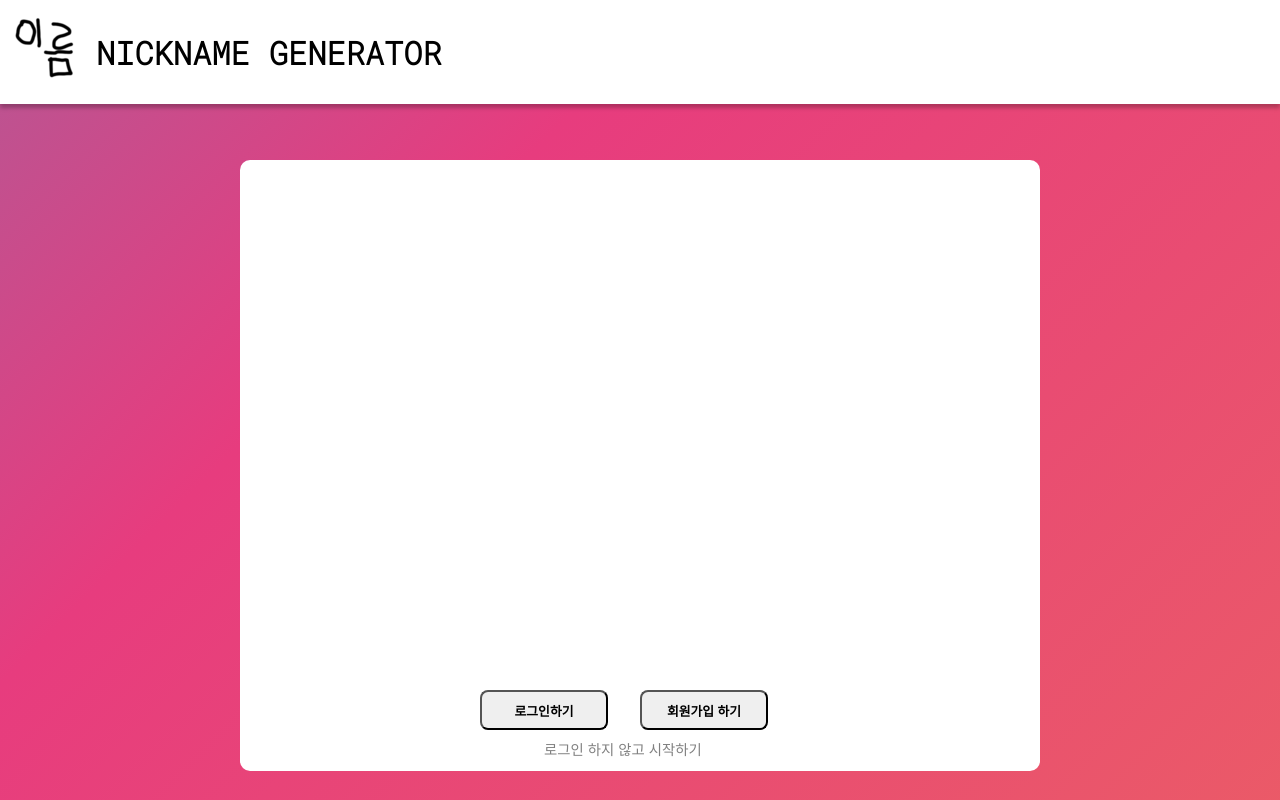
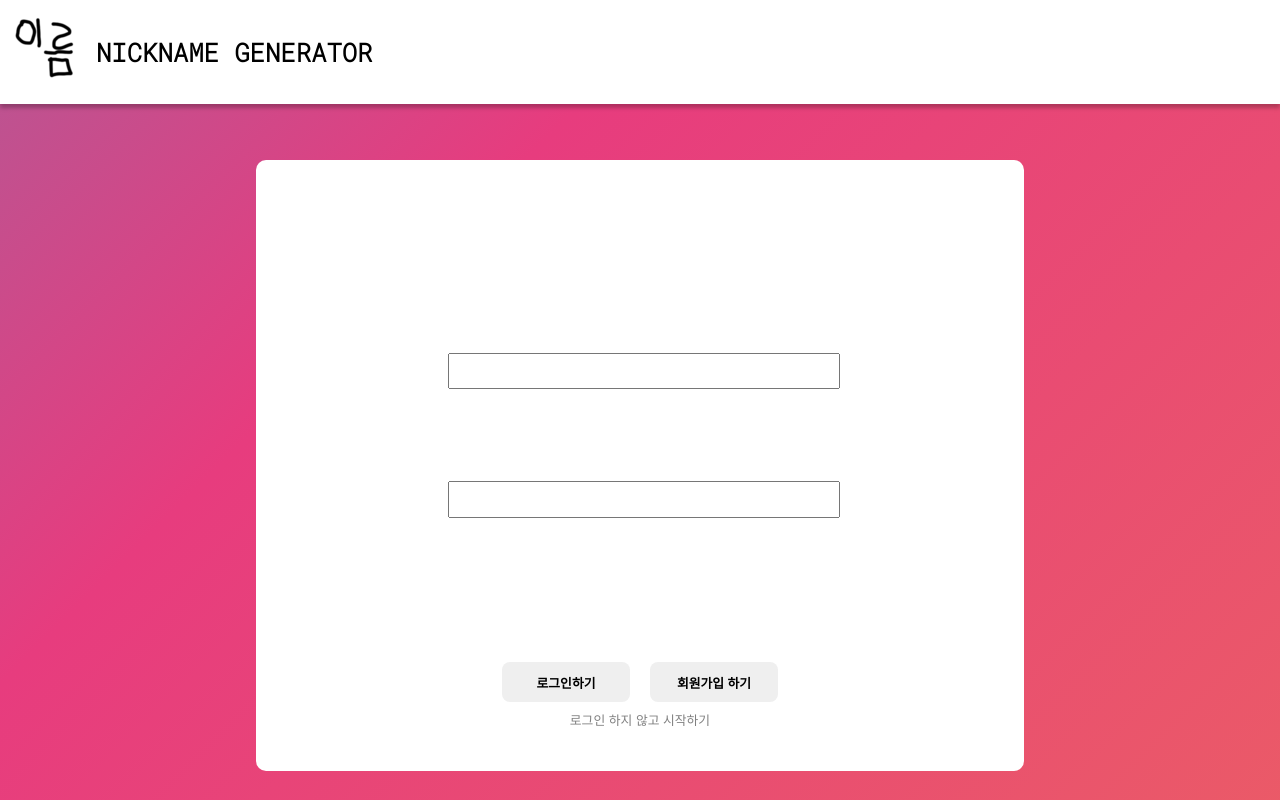
Before and after one commit to soohyuneeee/NickNameMaker, a React (Create React App) app: page /login in a window 1280 px wide. Built offline with nearby package versions, Linux system fonts and the light colour scheme.

Commit message:
Add - 새로고침

```diff
--- a/src/Components/Header/Header.css
+++ b/src/Components/Header/Header.css
@@ -13,6 +13,7 @@ h1 {
     color: black;
     font-family: 'Roboto Mono', monospace;
     font-style: normal;
+    font-size: 2vw;
 }
 
 .headera {
--- a/src/Components/Login/Login.js
+++ b/src/Components/Login/Login.js
@@ -6,73 +6,100 @@ import styled from "styled-components"
 function Login(){
     return(
         <Dogin>
-            <Form>
+            <Text>
+                <input type="text" style={{height:"10%" ,width:"100%"}}></input>
+                <input type="text"style={{height:"10%",width:"100%"}}></input>
+            </Text>
             <Button>
             <Button1>로그인하기</Button1>
             <Button2>회원가입 하기</Button2>
             </Button>
             <Without>로그인 하지 않고 시작하기</Without>
-            </Form>
         </Dogin>
     )
 }
 export default Login;
 const Dogin = styled.div`
+    display:flex;
+    align-items:flex-end;
+    justify-content: center;
     background-color:white;
-    width:50em;
+    position:fixed;
+    width:60%;
     height:70ex;
-    position:absolute;
     left:50%;
     top:20%;
     transform: translateX(-50%);
     border-radius:10px;
 `;
 const Button = styled.div`
-    width:20em;
-    height:20ex;
+    display:inline-flex;
+    justify-content: center;
+    gap: 20px;
+    align-items: center;
+    margin-bottom:9%;
 `
 const Button1 = styled.button`
-
-    margin: auto;
+    border:0;
     width:10vw;
     height:5vh;
-    font-size:0.8em;
+    font-size:1vw;
     font-family: "paybooc-Light", sans-serif;
     border-radius:8px;
     font-weight: 600;
     transition: 0.25s;
-    position: absolute;
-    top: 90%;
-    transform: translateY(-50%);
-    left:30%
+
+    &:hover{
+        cursor: pointer;
+        letter-spacing: 0.1vw;
+        transform: scale(1.1);
+    }
 
 `;
 const Button2 = styled.button`
-
-    margin: auto;
+    border:0;
     width:10vw;
     height:5vh;
-    font-size:0.8em;
+    font-size:1vw;
     font-family: "paybooc-Light", sans-serif;
     border-radius:8px;
     font-weight: 600;
+    top: 90%;
     transition: 0.25s;
-    position: absolute;
-    top: 90%;
-    text-decoration:none;
-    transform: translateY(-50%);
-    left:50%
+
+    &:hover{
+        cursor: pointer;
+        letter-spacing: 0.1vw;
+        transform: scale(1.1);
+    }
 
 `;
 const Form = styled.div`
-    vertical-align:middle;
-    display:table-cell;
+    display:flex;
+    justify-content: center;
 
 `
 const Without = styled.div`
-    position:absolute;
+    position:fixed;
+    display:flex;
+    justify-content:center;
     color:gray;
-    font-size:0.9em;
-    left:38%;
-    bottom:2%;
+    font-size:1vw;
+    bottom:7%;
+
+    &:hover{
+        cursor: pointer;
+        text-decoration: underline;
+    }
 `
+const Text = styled.div`
+    position:fixed;
+    display: inline-flex;
+    justify-content:center;
+    flex-direction:column;
+    top:20%;
+    width:50%;
+    height:50%;
+    vertical-align:middle;
+    gap: 30%;
+`
--- a/src/Components/Result/Result.js
+++ b/src/Components/Result/Result.js
@@ -18,7 +18,7 @@ function Result() {
         let c = parseInt(Math.random() * length)
         return keyword[c];
     }
-    let wallet=b+' '+getRandomIndex(keyword.length)+' '+a;
+    let wallet = b + ' ' + getRandomIndex(keyword.length) + ' ' + a;
     return (
         <section>
             <div className="text3">당신의 닉네임은...</div>
@@ -27,8 +27,8 @@ function Result() {
                 <button className="btn1">복사하기</button>
             </CopyToClipboard>
             <button className='goHome' onClick={() => {
-                navigate('/')
-            }}>홈으로</button>
+                window.location.reload();
+            }}>새로고침</button>
         </section>
 
 
```
